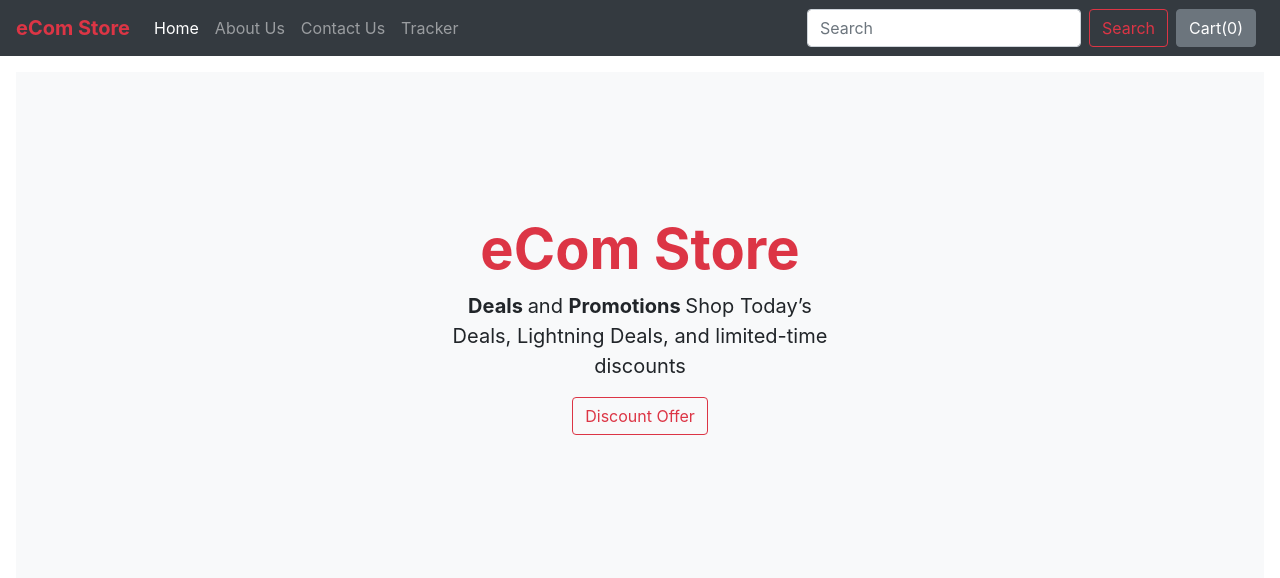
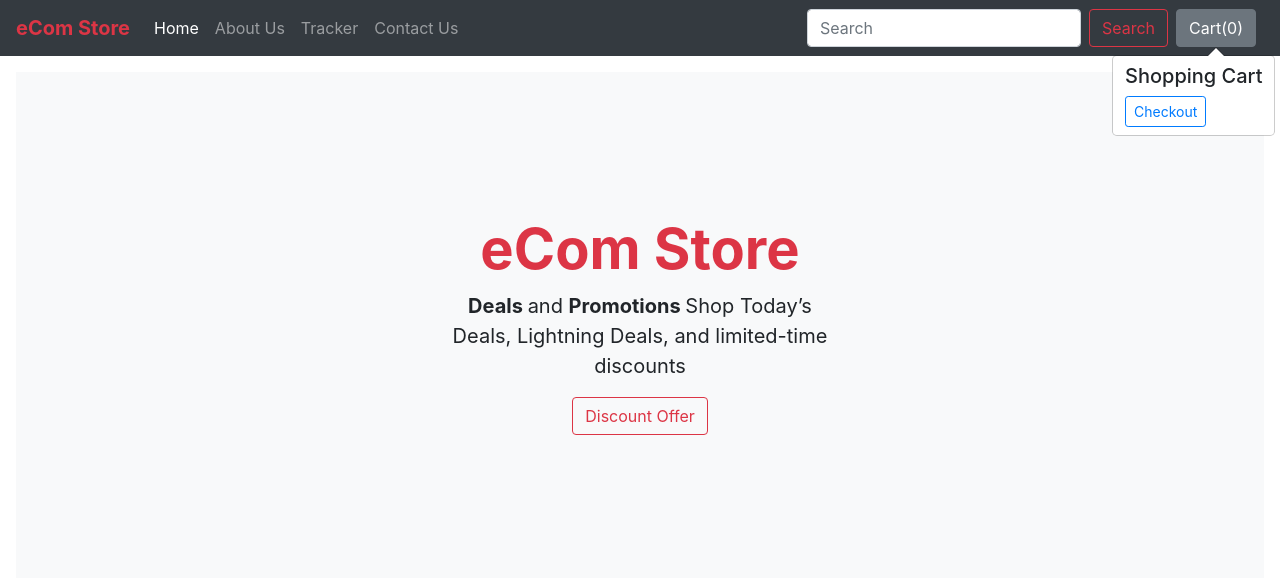
Before and after one commit to JahanzebNawaz/eCommerce-Store, a Django app: page / in a window 1280 px wide. Shown: the top 578 px of the page. Run offline with Django 3.2, Linux system fonts and the light colour scheme; data comes from the database, SQL or seed files in the repository; both versions use the stored data as it was after the commit; some libraries are stand-ins or nearby versions.

Commit message:
eCom Store

```diff
--- a/eComStore/Store/admin.py
+++ b/eComStore/Store/admin.py
@@ -1,7 +1,8 @@
 from django.contrib import admin
-from .models import Product
+from .models import Product, Contact
 
 # Register your models here.
 
 
 admin.site.register(Product)
+admin.site.register(Contact)
--- a/eComStore/Store/models.py
+++ b/eComStore/Store/models.py
@@ -24,3 +24,14 @@ class Product(models.Model):
 
         def product_desc_sum(self):
                 return self.product_desc[:40]
+
+class Contact(models.Model):
+        msg_id = models.AutoField(primary_key=True)
+        name = models.CharField(max_length=50)
+        email = models.CharField(max_length=70, default="")
+        phone = models.CharField(max_length=70, default="")
+        desc = models.CharField(max_length=500, default="")
+
+
+        def __str__(self):
+                return self.name
--- a/eComStore/Store/templates/Store/base.html
+++ b/eComStore/Store/templates/Store/base.html
@@ -28,10 +28,11 @@
                 <a class="nav-link" href="/about">About Us</a>
                 </li>
                 <li class="nav-item">
+                        <a class="nav-link" href="/tracker">Tracker</a>
+                        </li>
+
+                <li class="nav-item">
                 <a class="nav-link" href="/contact">Contact Us</a>
-                </li>
-                <li class="nav-item">
-                <a class="nav-link" href="/tracker">Tracker</a>
                 </li>
 
 
@@ -72,6 +73,7 @@
         <script src="{% static 'owl/dist/owl.carousel.js' %}"></script>
 
         <script>
+        // carousel owl
         $('.owl-carousel').owlCarousel({
                 loop:true,
                 margin:10,
@@ -91,28 +93,98 @@
 
 
 
+                // find out cart items in localstorage
 
                 if(localStorage.getItem('cart') == null){
                         var cart = {};
                 } else {
                         cart = JSON.parse(localStorage.getItem('cart'))
                         document.getElementById('cart').innerHTML = Object.keys(cart).length;
+                        updatecart(cart);
                 }
 
-                            $('.cart').click(function(){
+                //if the add to cart button is clicked add/increment the item
+
+                //$('.cart').click(function(){
+                        $('.divprod').on('click', 'button.cart', function(){
+
                         var idstr = this.id.toString();
                         if (cart[idstr] != undefined){
                                 cart[idstr] = cart[idstr] +1;
+                                updatecart(cart);
                         } else {
                                 cart[idstr] = 1;
+                                updatecart(cart);
                         }
-                                    console.log(cart)
-                                    localStorage.setItem('cart', JSON.stringify(cart));
+
+
 
                 });
 
                 $('#popcart').popover();
-                            document.getElementById("popcart").setAttribute('data-content', '<p>Cart Products</p>');
+                //document.getElementById("popcart").setAttribute('data-content', '<p>Cart Products</p>');
+
+                updatePopover(cart);
+               // Popover function
+               function updatePopover(){
+                       console.log('Inside Popover');
+                       var popStr = '';
+                       popStr = popStr + "<h5> Shopping Cart </h5>";
+                       var i = 1;
+                       for (var item in cart){
+                               popStr = popStr + "<b>" + i + "</b>.";
+                               popStr = popStr + " " + document.getElementById('name' + item).innerHTML.slice(0, 8) + " Qty: " + cart[item] + '<br>';
+                               i = i+1;
+                       }
+                       popStr = popStr + "<a href='/checkout/' class='btn btn-outline-primary btn-sm' id='checkout' > Checkout</a>  <button  class='btn btn-outline-primary btn-sm' onclick='clearCart()' id='clearcart' >Clear Cart</button>";
+                       //popStr = popStr + "<input  class='btn btn-outline-primary btn-sm' id='clearCart' onclick='clearCart()'>Clear Cart</button>";
+                       /* <a  class='btn btn-outline-primary btn-sm' id='clearcart' onclick='clearCart()'>Clear Cart</a> */
+                       console.log(popStr);
+                       document.getElementById("popcart").setAttribute('data-content', popStr);
+                       $('#popcart').popover('show');
+               }
+
+                function updatecart(cart){
+
+                        for (var item in cart){
+                               document.getElementById('div' + item).innerHTML = "<button id='minus"+ item +"' class='btn btn-outline-primary minus'> - </button> <span id='val" + item + "'' >" + cart[item] + "</span> <button id='plus" + item + "' class='btn btn-outline-primary plus'> + </button>";
+                        }
+                        localStorage.setItem('cart', JSON.stringify(cart));
+                        document.getElementById('cart').innerHTML = Object.keys(cart).length;
+
+                        console.log(cart);
+                        updatePopover(cart);
+                }
+
+                function clearCart(){
+                        cart = JSON.parse(localStorage.getItem('cart'));
+                        for (var item in cart){
+                                document.getElementById('div'+item).innerHTML = "<button id='"+ item +"' class='btn btn-outline-primary cart'> Add to Cart</buuton>";
+                        }
+                        localStorage.clear();
+                        cart = {};
+                        updatecart(cart);
+
+                }
+
+                // plus and minus button
+                $('.divprod').on('click', 'button.minus', function(){
+
+                        var a = this.id.slice(7, );
+                        cart['pr'+a] = cart['pr'+a] -1;
+                        cart['pr'+a] = Math.max(0, cart['pr' +a]);
+                        document.getElementById('valpr'+a).innerHTML = cart['pr'+a];
+                        updatecart(cart);
+
+                });
+
+                $('.divprod').on('click', 'button.plus', function(){
+
+                        var a = this.id.slice(6, );
+                        cart['pr'+a] = cart['pr'+a] + 1;
+                        document.getElementById('valpr'+a).innerHTML = cart['pr'+a];
+                        updatecart(cart);
+                });
         </script>
 </body>
 </html>
--- a/eComStore/Store/templates/Store/index.html
+++ b/eComStore/Store/templates/Store/index.html
@@ -22,10 +22,13 @@
                                                 <div class="card">
                                                         <img src="/media/{{item.product_image}}" class="card-img-top img-fluid" style="width: 250px; height:200px;" alt="...">
                                                         <div class="card-body">
-                                                                <h4>{{item.product_name}}</h4>
+                                                                <h4 id="nameprod{{item.id}}">{{item.product_name}}</h4>
                                                                 <h6 class="text-danger">$<span>{{item.product_price}}</span></h6>
                                                                 <p>{{item.product_desc_sum}}</p>
+
+                                                                <span id="divprod{{item.id}}" class="divprod">
                                                                 <button id="prod{{item.id}}" class="btn btn-sm btn-outline-primary cart">Add to Cart</button>
+                                                                </span>
                                                                 <a href="/product/{{item.id}}">
                                                                         <button id="v{{item.id}}" class="btn btn-primary btn-sm mx-1 cart"> View</button>
                                                                 </a>
@@ -52,10 +55,12 @@
                                                                 <div class="card">
                                                                         <img src="/media/{{item.product_image}}" class="card-img-top img-fluid" style="width: 250px; height:200px;" alt="...">
                                                                         <div class="card-body">
-                                                                                <h4>{{item.product_name}}</h4>
+                                                                                <h4 id="nameprod{{item.id}}">{{item.product_name}}</h4>
                                                                                 <h6 class="text-danger">$<span>{{item.product_price}}</span></h6>
                                                                                 <p>{{item.product_desc_sum}}</p>
+                                                                                <span id="divprod{{item.id}}" class="divprod">
                                                                                 <button id="prod{{item.id}}" class="btn btn-sm btn-outline-primary cart">Add to cart</button>
+                                                                                </span>
                                                                                 <a href="/product/{{item.id}}">
                                                                                         <button id="v{{item.id}}" class="btn btn-primary btn-sm mx-1 cart"> View</button>
                                                                                 </a>
--- a/eComStore/Store/urls.py
+++ b/eComStore/Store/urls.py
@@ -5,8 +5,8 @@ from . import views
 urlpatterns = [
     path('', views.index, name='index'),
     path('about/', views.about, name='about'),
-    path('contact', views.contact, name='contact'),
-    path('tracker', views.tracker, name='tracker'),
+    path('contact/', views.contact, name='contact'),
+    path('tracker/', views.tracker, name='tracker'),
     path('search/', views.search, name='search'),
     path('product/<int:g_id>', views.product, name='product'),
     path('checkout/', views.checkout, name='checkout'),
--- a/eComStore/Store/views.py
+++ b/eComStore/Store/views.py
@@ -1,6 +1,8 @@
-from django.shortcuts import render
-from django.http import HttpResponse
-from .models import Product
+from django.shortcuts import render, redirect
+from django.http import HttpResponse, HttpResponseRedirect
+from django.contrib import messages
+from .models import Product, Contact
+from .forms import ContactForm
 # Create your views here.
 from math import ceil
 
@@ -31,12 +33,28 @@ def about(request):
 
 def contact(request):
         url = 'Store/contact.html'
-        return render(request, url)
+        if request.method=="POST":
+                name = request.POST.get('name', '')
+                email = request.POST.get('email', '')
+                phone = request.POST.get('phone', '')
+                desc = request.POST.get('desc', '')
+                contact = Contact(name=name, email=email, phone=phone, desc=desc)
+
+                if contact:
+                        contact.save()
+                        messages.success(request, 'Message Sent Successfully!')
+                        return HttpResponseRedirect('/contact/')
+                else:
+                        messages.error(request, 'Error submiting Message')
+                        return render(request, url)
+        else:
+                return render(request, url)
+
 
 def tracker(request):
         url = 'Store/tracker.html'
+
         return render(request, url)
-
 
 def search(request):
         url = 'Store/search.html'
```
Also changed, not shown: eComStore/Store/forms.py (added, +9 -0 lines), eComStore/Store/templates/Store/contact.html (+38 -1 lines), eComStore/Store/migrations/0005_contact.py (added), eComStore/db.sqlite3. Lines whose indentation alone changed are shown as unchanged.
